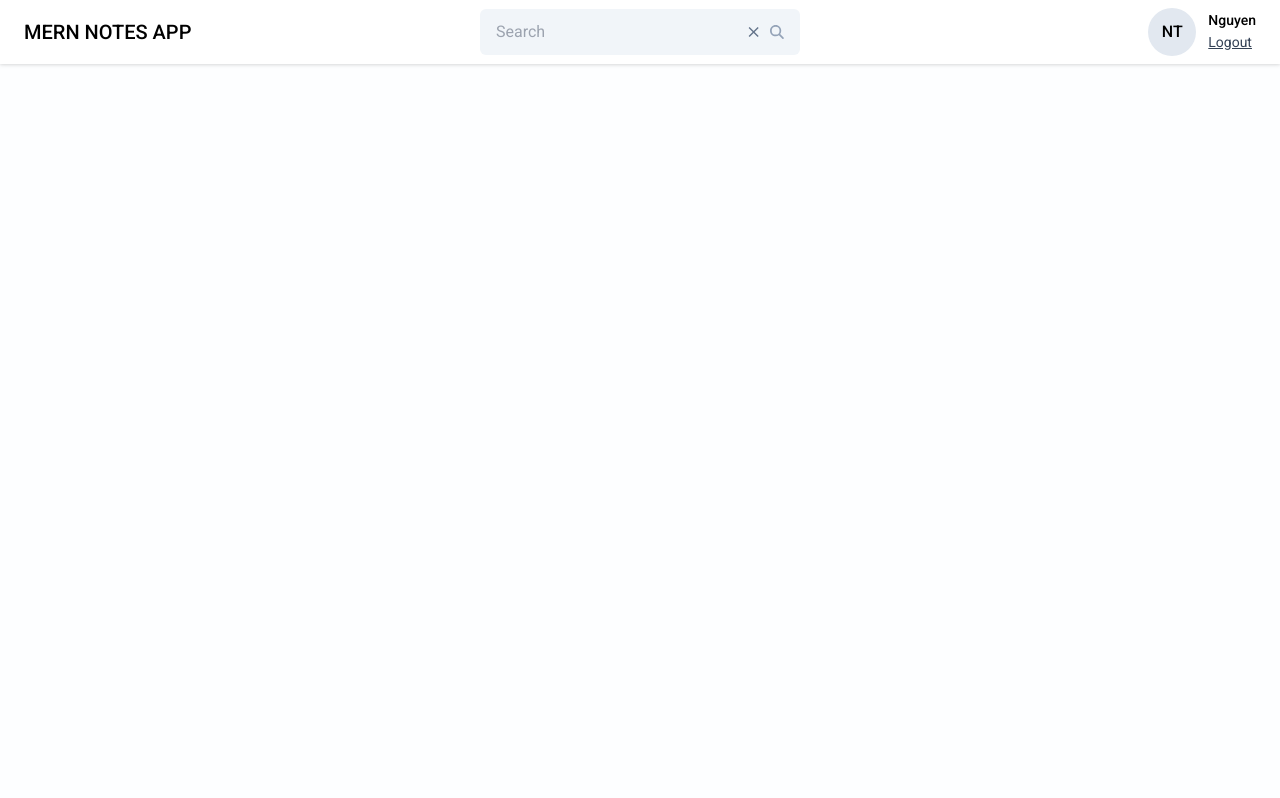
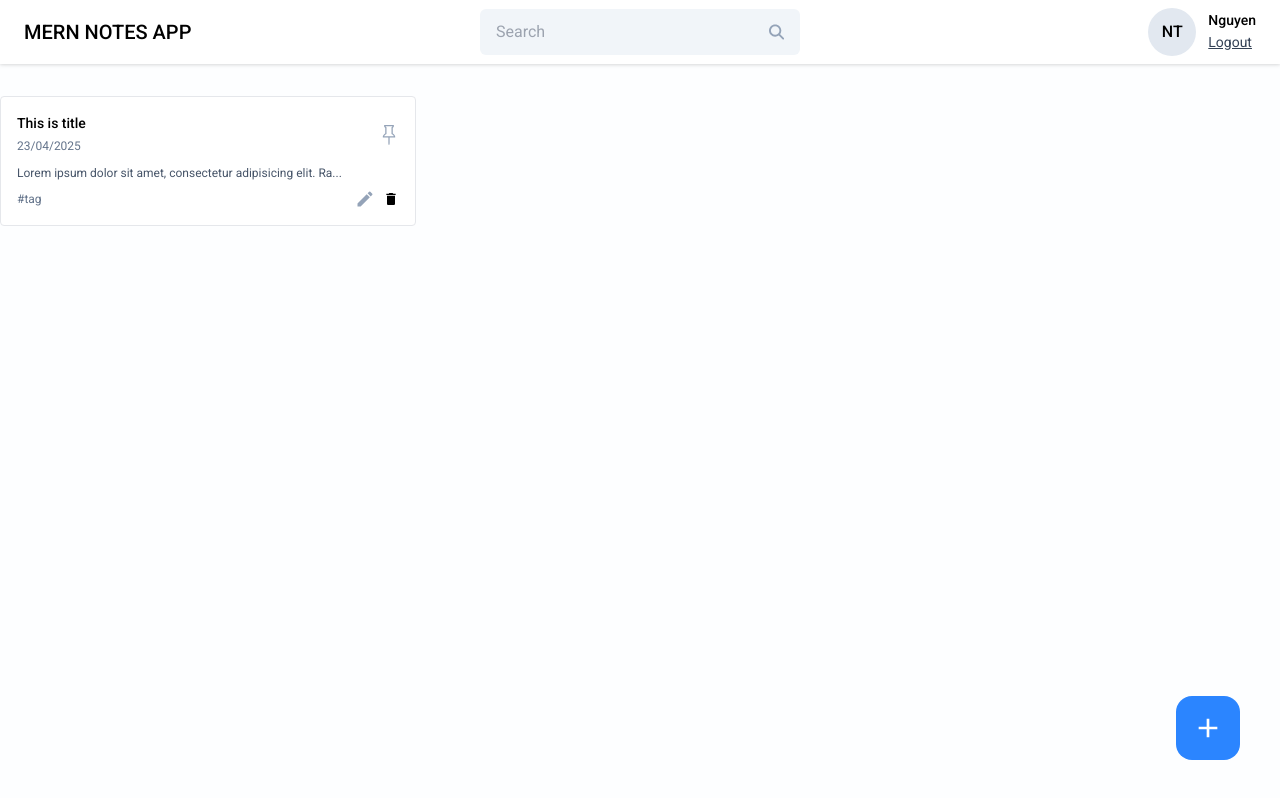
Before and after one commit to ntthanh2k1/mern-notes-app, a React (Vite) app in the folder client/: page /dashboard in a window 1280 px wide. Built offline with nearby package versions, Linux system fonts and the light colour scheme.

Commit message:
Update code 23/4/2025.

```diff
--- /dev/null
+++ b/client/src/components/Cards/NoteCard.jsx
@@ -0,0 +1,45 @@
+import { MdCreate, MdDelete, MdOutlinePushPin } from "react-icons/md";
+import { BsPin, BsPinAngle } from "react-icons/bs";
+
+const NoteCard = ({
+  title,
+  date,
+  content,
+  tags,
+  isPinned,
+  editHandler,
+  deleteHandler,
+  pinNoteHandler
+}) => {
+  return (
+    <div className="border rounded p-4 bg-white hover:shadow-lg transition-all ease-in-out">
+      <div className="flex items-center justify-between">
+        <div className="">
+          <h6 className="text-sm font-medium">{title}</h6>
+
+          <span className="text-xs text-slate-500">{date}</span>
+        </div>
+
+        {isPinned ? (
+          <BsPinAngle className="icon-btn text-primary" onClick={pinNoteHandler} />
+        ) : (
+          <BsPin className="icon-btn" onClick={pinNoteHandler} />
+        )}
+      </div>
+
+      <p className="text-xs text-slate-600 mt-2">{content?.length > 60 ? `${content?.slice(0, 60)}...` : content }</p>
+
+      <div className="flex items-center justify-between mt-2">
+        <div className="text-xs text-slate-500">{tags}</div>
+
+        <div className="flex items-center gap-2">
+          <MdCreate className="icon-btn hover:text-yellow-500" onClick={editHandler} />
+
+          <MdDelete className="icon_btn hover:text-red-500" onClick={deleteHandler} />
+        </div>
+      </div>
+    </div>
+  );
+};
+
+export default NoteCard;
--- a/client/src/components/Input/PasswordInput.jsx
+++ b/client/src/components/Input/PasswordInput.jsx
@@ -19,11 +19,11 @@ const PasswordInput = ({ placeholder, value, onChange }) => {
       {isShowPassword ? (
         <FaRegEye size={22}
           className="text-primary cursor-pointer"
-          onClick={() => { showPasswordHandler(); }} />
+          onClick={showPasswordHandler} />
       ) : (
         <FaRegEyeSlash size={22}
           className="text-slate-400 cursor-pointer"
-          onClick={() => { showPasswordHandler(); }} />
+          onClick={showPasswordHandler} />
       )}
     </div>
   );
--- a/client/src/components/Navbar/Navbar.jsx
+++ b/client/src/components/Navbar/Navbar.jsx
@@ -1,9 +1,19 @@
 import { Link, useNavigate } from "react-router-dom";
 import ProfileInfo from "../Cards/ProfileInfo";
 import SearchBar from "../SearchBar/SearchBar";
+import { useState } from "react";
 
 const Navbar = () => {
+  const [searchString, setSearchString] = useState("");
   const navigate = useNavigate();
+
+  const searchHandler = () => {
+
+  };
+
+  const clearSearchHandler = () => {
+    setSearchString("");
+  };
 
   const logoutHandler = () => {
     navigate("/login");
@@ -15,7 +25,12 @@ const Navbar = () => {
         <Link to="/dashboard">MERN NOTES APP</Link>
       </h2>
 
-      <SearchBar />
+      <SearchBar value={searchString}
+        onChange={(e) => {
+          setSearchString(e.target.value);
+        }}
+        searchHandler={searchHandler}
+        clearSearchHandler={clearSearchHandler} />
 
       <ProfileInfo logoutHandler={logoutHandler} />
     </div>
--- a/client/src/components/SearchBar/SearchBar.jsx
+++ b/client/src/components/SearchBar/SearchBar.jsx
@@ -13,7 +13,7 @@ const SearchBar = ({ value, onChange, searchHandler, clearSearchHandler }) => {
         value={value}
         onChange={onChange} />
 
-      <IoMdClose className="text-xl text-slate-500 cursor-pointer hover:text-black mr-2" onClick={clearSearchHandler} />
+      {value && (<IoMdClose className="text-xl text-slate-500 cursor-pointer hover:text-black mr-2" onClick={clearSearchHandler} />)}
 
       <FaMagnifyingGlass className="text-slate-400 cursor-pointer hover:text-black" onClick={searchHandler} />
     </div>
--- a/client/src/index.css
+++ b/client/src/index.css
@@ -19,6 +19,10 @@
   }
 
   .btn-primary {
-    @apply w-full text-sm bg-primary text-white p-2 rounded my-1 hover:bg-blue-600
+    @apply w-full text-sm bg-primary text-white p-2 rounded my-1 hover:bg-blue-600;
+  }
+
+  .icon-btn {
+    @apply text-xl text-slate-400 cursor-pointer hover:text-primary;
   }
 }
--- a/client/src/pages/Home/Home.jsx
+++ b/client/src/pages/Home/Home.jsx
@@ -1,9 +1,35 @@
+import { useState } from "react";
+import NoteCard from "../../components/Cards/NoteCard";
 import Navbar from "../../components/Navbar/Navbar";
+import { MdAdd } from "react-icons/md";
 
 const Home = () => {
+  const [isPinned, setIsPinned] = useState(false);
+
+  const pinNoteHandler = () => {
+    setIsPinned(!isPinned);
+  }
+
   return (
     <>
       <Navbar />
+
+      <div className="container mx-auto">
+        <div className="grid grid-cols-3 gap-4 mt-8">
+          <NoteCard title="This is title"
+            date="23/04/2025"
+            content="Lorem ipsum dolor sit amet, consectetur adipisicing elit. Ratione voluptate aliquid quia quasi modi ex earum et commodi iste. Modi pariatur minima assumenda ipsa beatae nobis natus earum possimus accusamus!"
+            tags="#tag"
+            isPinned={isPinned}
+            editHandler={() => {}}
+            deleteHandler={() => {}}
+            pinNoteHandler={pinNoteHandler} />
+        </div>
+      </div>
+
+      <div className="flex items-center justify-center w-16 h-16 rounded-2xl bg-primary hover:bg-blue-600 absolute right-10 bottom-10" onClick={() => {}}>
+        <MdAdd className="text-[32px] text-white" />
+      </div>
     </>
   );
 };
```
Also changed, not shown: client/src/pages/Login/Login.jsx (+6 -2 lines), client/src/pages/Register/Register.jsx (+12 -4 lines).
